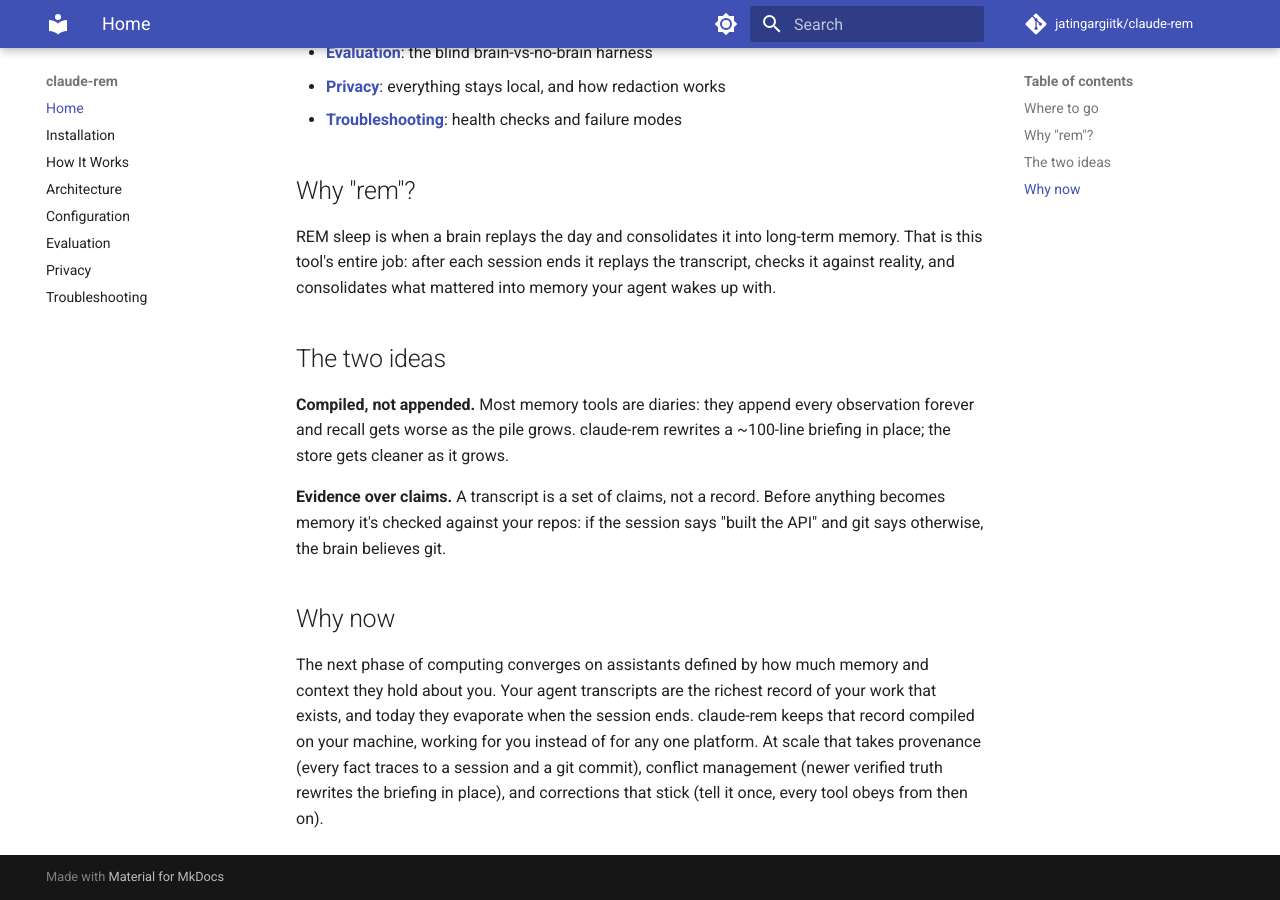
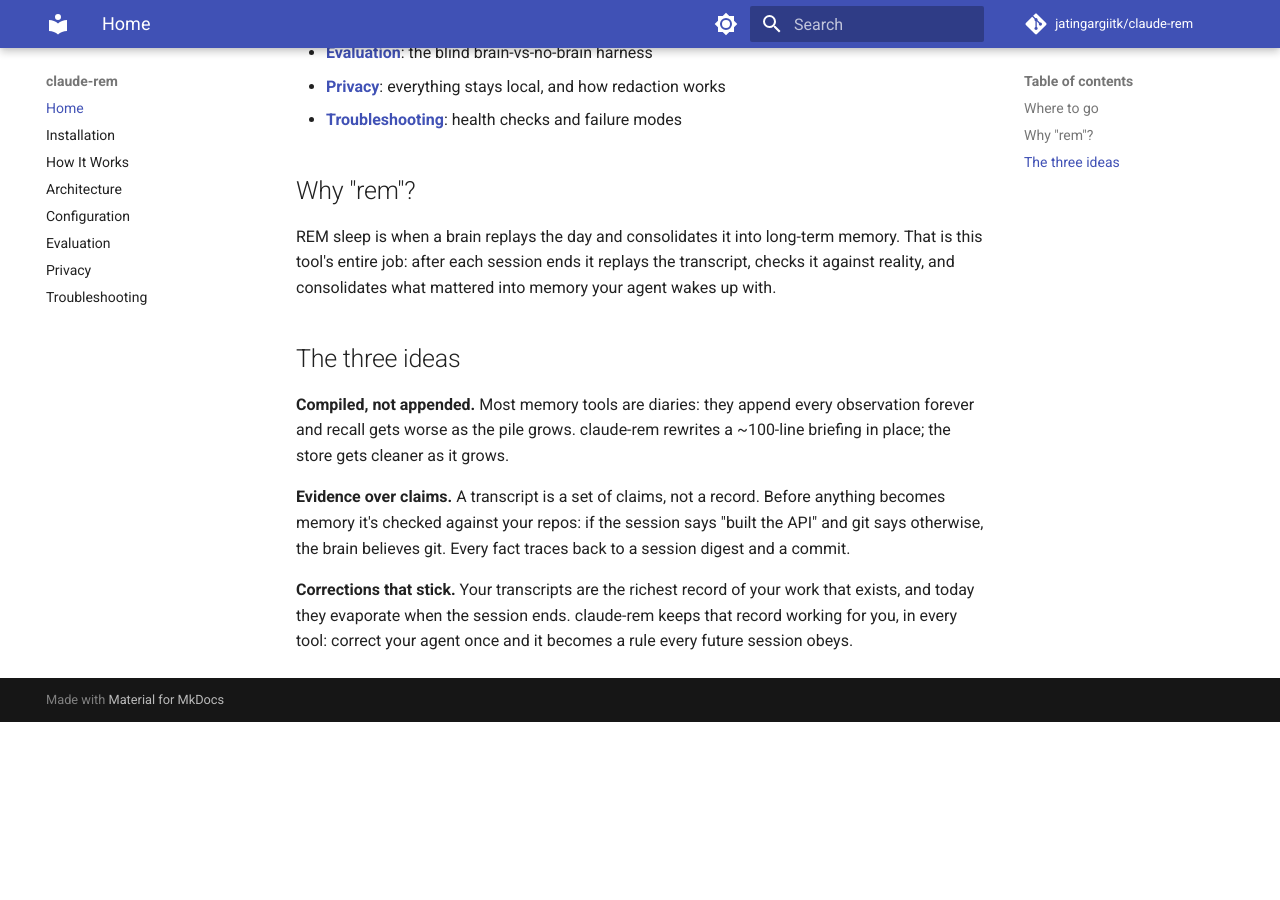
Before and after one commit to jatingargiitk/claude-rem, an MkDocs documentation site: the page built from docs/index.md, in a window 1280 px wide and 900 px high, scrolled down 584 px. Built offline with MkDocs 1.6.1 and Material for MkDocs 9.7.7, drawn with Linux system fonts in a browser that asks for light colours; comment, search, counter and statistics services are not loaded; after the commit the page ends 1306 px from its top, so only the background shows below that.

Commit message:
Weave the memory-frontier points into intro and features, drop Why Now section
Transcripts-as-record and platform independence fold into 'One brain,
every tool'; provenance folds into 'Evidence over claims'; corrections-
that-stick becomes a key feature bullet and a third docs idea. Diaries
paragraph restored to How It Works.

Co-Authored-By: Claude Fable 5 <noreply@anthropic.com>

```diff
--- a/docs/index.md
+++ b/docs/index.md
@@ -29,7 +29,7 @@ memory. That is this tool's entire job: after each session ends it replays
 the transcript, checks it against reality, and consolidates what mattered
 into memory your agent wakes up with.
 
-## The two ideas
+## The three ideas
 
 **Compiled, not appended.** Most memory tools are diaries: they append every
 observation forever and recall gets worse as the pile grows. claude-rem
@@ -38,14 +38,9 @@ rewrites a ~100-line briefing in place; the store gets cleaner as it grows.
 **Evidence over claims.** A transcript is a set of claims, not a record.
 Before anything becomes memory it's checked against your repos: if the
 session says "built the API" and git says otherwise, the brain believes git.
+Every fact traces back to a session digest and a commit.
 
-## Why now
-
-The next phase of computing converges on assistants defined by how much
-memory and context they hold about you. Your agent transcripts are the
-richest record of your work that exists, and today they evaporate when the
-session ends. claude-rem keeps that record compiled on your machine,
-working for you instead of for any one platform. At scale that takes
-provenance (every fact traces to a session and a git commit), conflict
-management (newer verified truth rewrites the briefing in place), and
-corrections that stick (tell it once, every tool obeys from then on).
+**Corrections that stick.** Your transcripts are the richest record of your
+work that exists, and today they evaporate when the session ends. claude-rem
+keeps that record working for you, in every tool: correct your agent once
+and it becomes a rule every future session obeys.
```
Also changed, not shown: README.md (+12 -27 lines).
